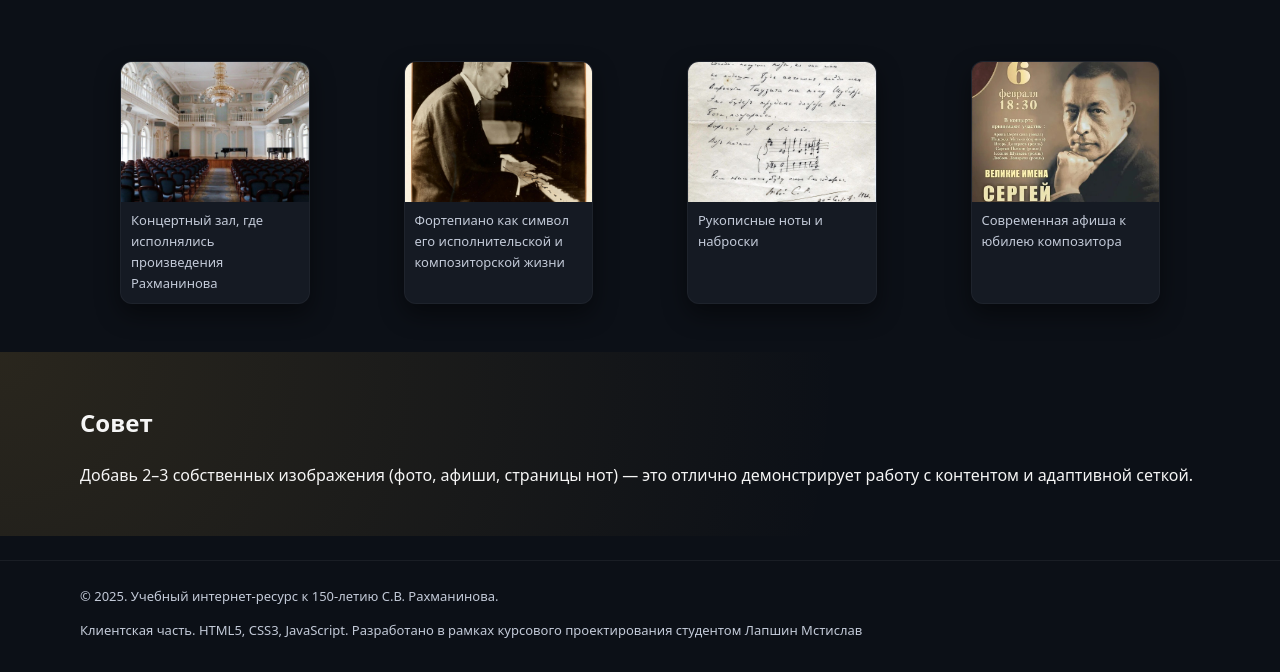
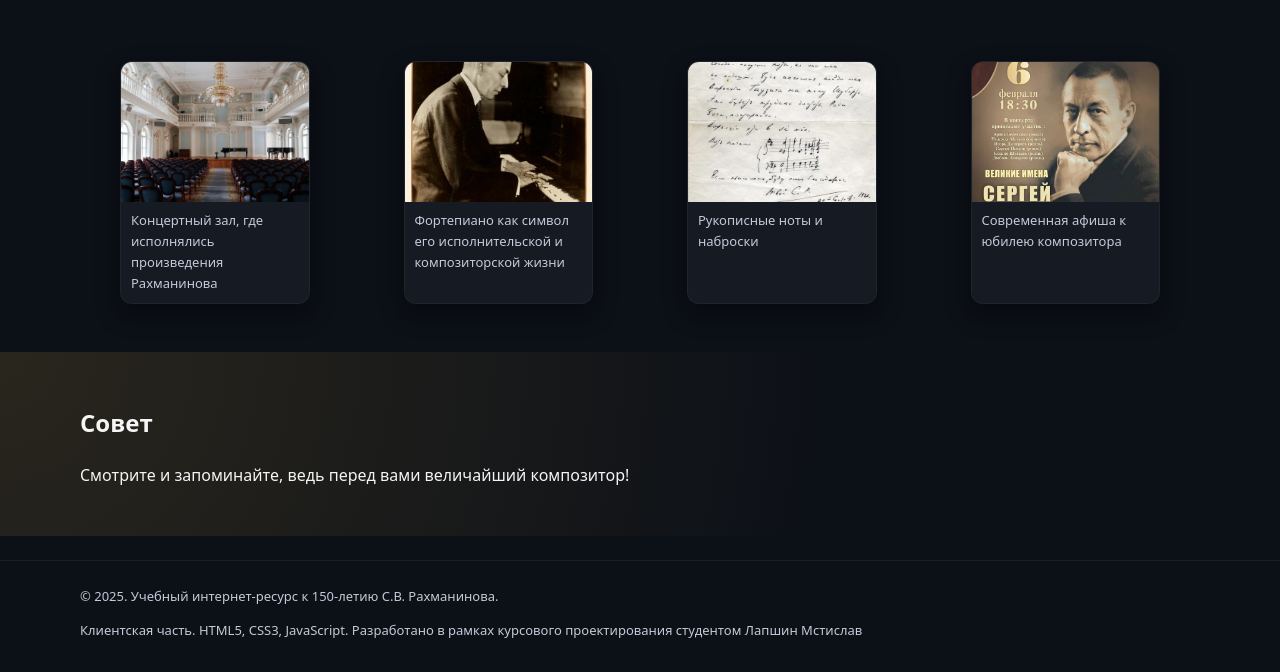
Before and after one commit to AvtisSmith/rachmaninoff.github.io, a plain HTML site: page media.html in a window 1280 px wide. Shown: the part 165-837 px from the top of the page. Drawn offline with Linux system fonts and the light colour scheme.

Commit message:
Update media.html

```diff
--- a/media.html
+++ b/media.html
@@ -78,7 +78,7 @@
         <div class="container">
             <h2>Совет</h2>
             <p>
-                Добавь 2–3 собственных изображения (фото, афиши, страницы нот) — это отлично демонстрирует работу с контентом и адаптивной сеткой.
+                Смотрите и запоминайте, ведь перед вами величайший композитор!
             </p>
         </div>
     </section>
```
